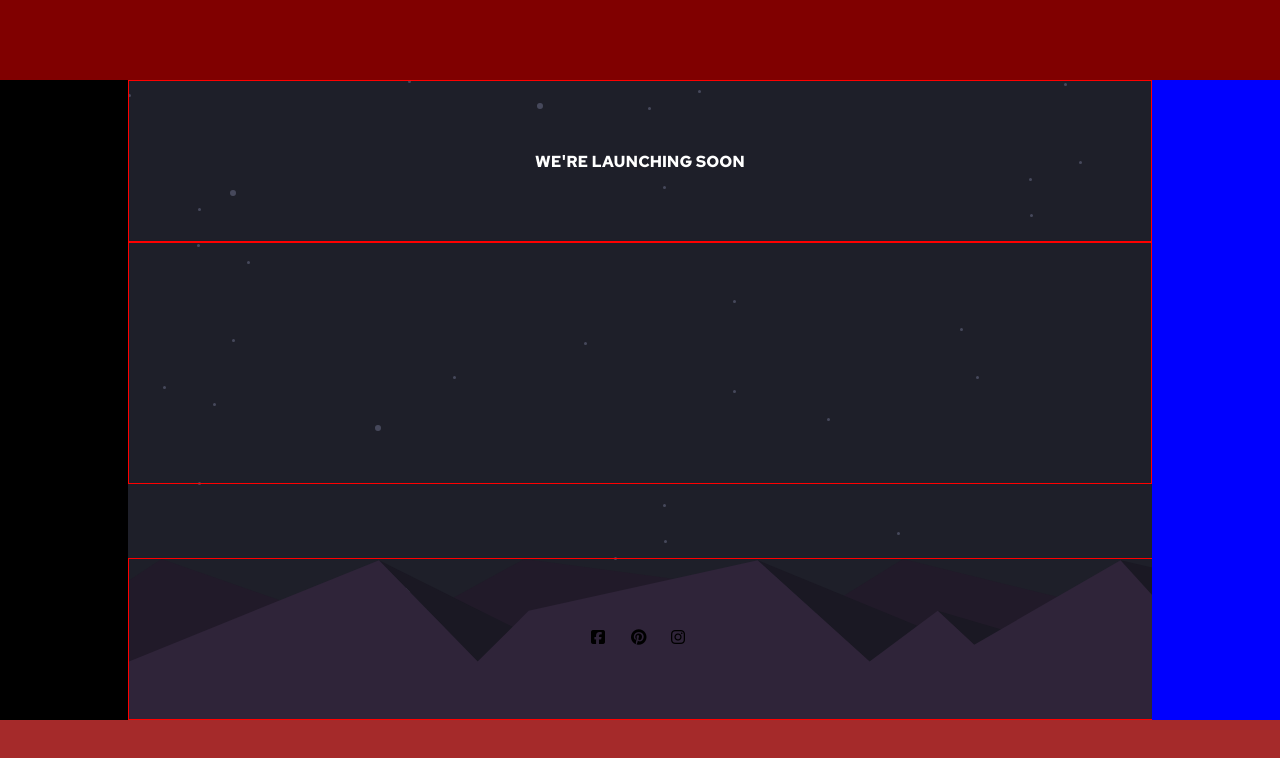
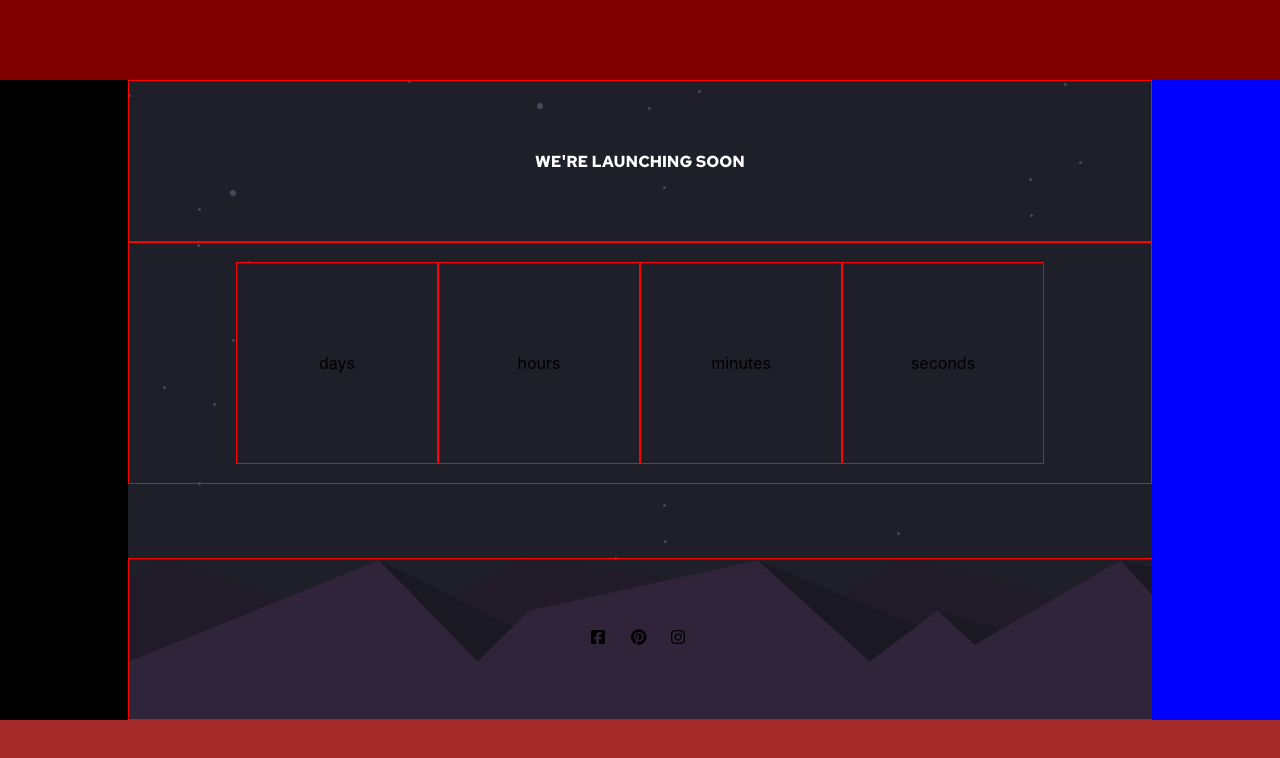
Before and after one commit to pxmihai/flip, a React (Create React App) app: page / in a window 1280 px wide. Shown: the top 758 px of the page. Built offline with nearby package versions, Linux system fonts and the light colour scheme; the HTML template or start-up script is replaced by a standard one.

Commit message:
basic layout

```diff
--- a/src/components/flip/FlipCore.jsx
+++ b/src/components/flip/FlipCore.jsx
@@ -17,7 +17,12 @@ export const FlipCore = () => {
 
             <div className="wrapper">
                 <div className="top">WE'RE LAUNCHING SOON</div>
-                <div className="countdown"> </div>
+                <div className="countdown">
+                    <div className="flip_label">days</div>
+                    <div className="flip_label">hours</div>
+                    <div className="flip_label">minutes</div>
+                    <div className="flip_label">seconds</div>
+                </div>
                 <div className="bottom">
                     <i className="fab fa-facebook-square"></i>
                     <i className="fab fa-pinterest"></i>
--- a/src/components/flip/css/flip.css
+++ b/src/components/flip/css/flip.css
@@ -15,6 +15,21 @@
 .countdown {
     height: 30vh;
     border: 1px solid red;
+    display: flex;
+    justify-content: center;
+    align-items: center;
+
+}
+.flip_label{
+    width:200px;
+    height:200px;
+
+    display: flex;
+    /*justify-content: center;*/
+    align-items: center;
+    justify-content: space-evenly;
+    border: 1px solid red;
+    background-color: hsl(235, 16%, 14%);
 }
 .bottom {
     height: 20vh;
```
Also changed, not shown: 1 other file (tests, documents, lock files or other folders).
